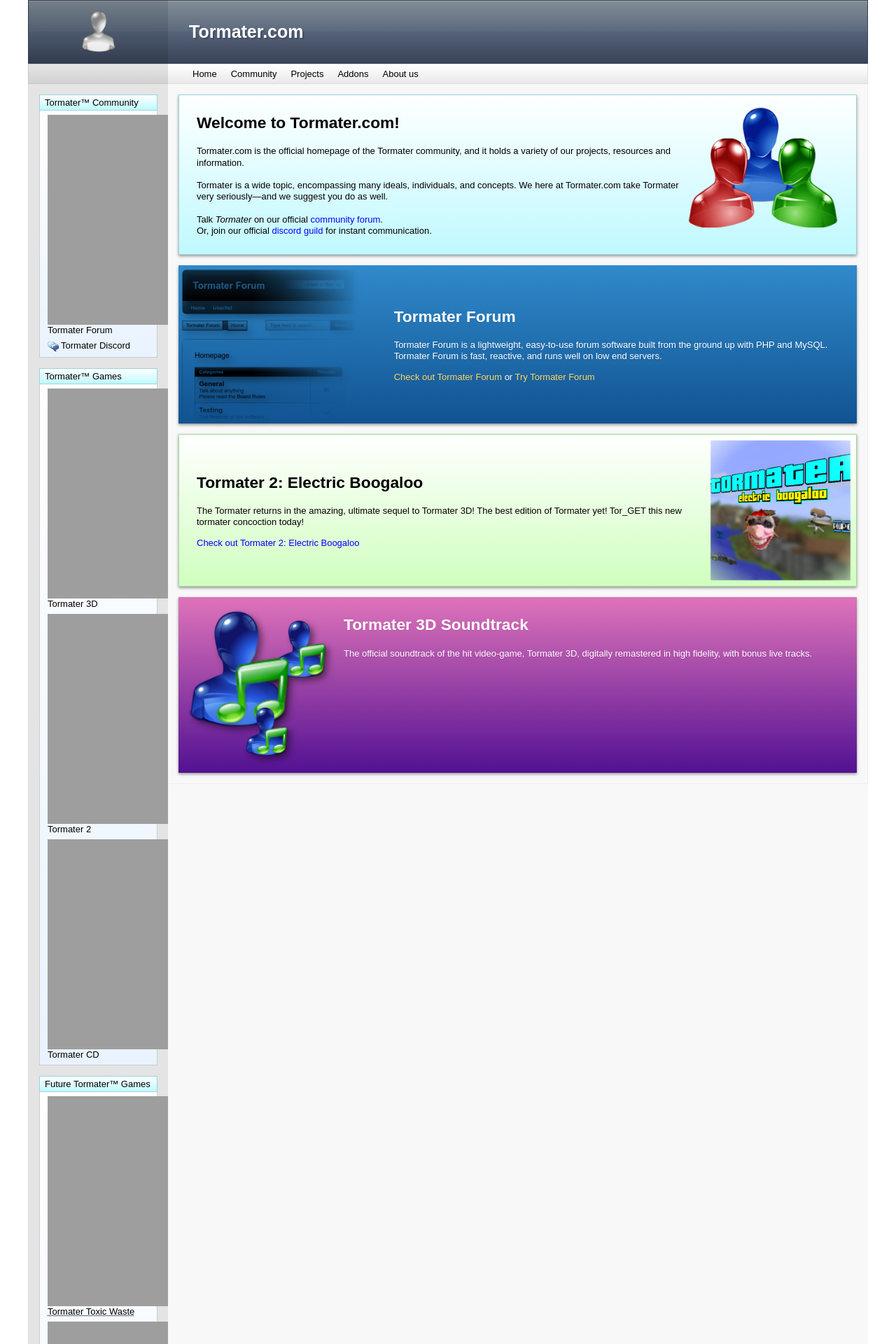
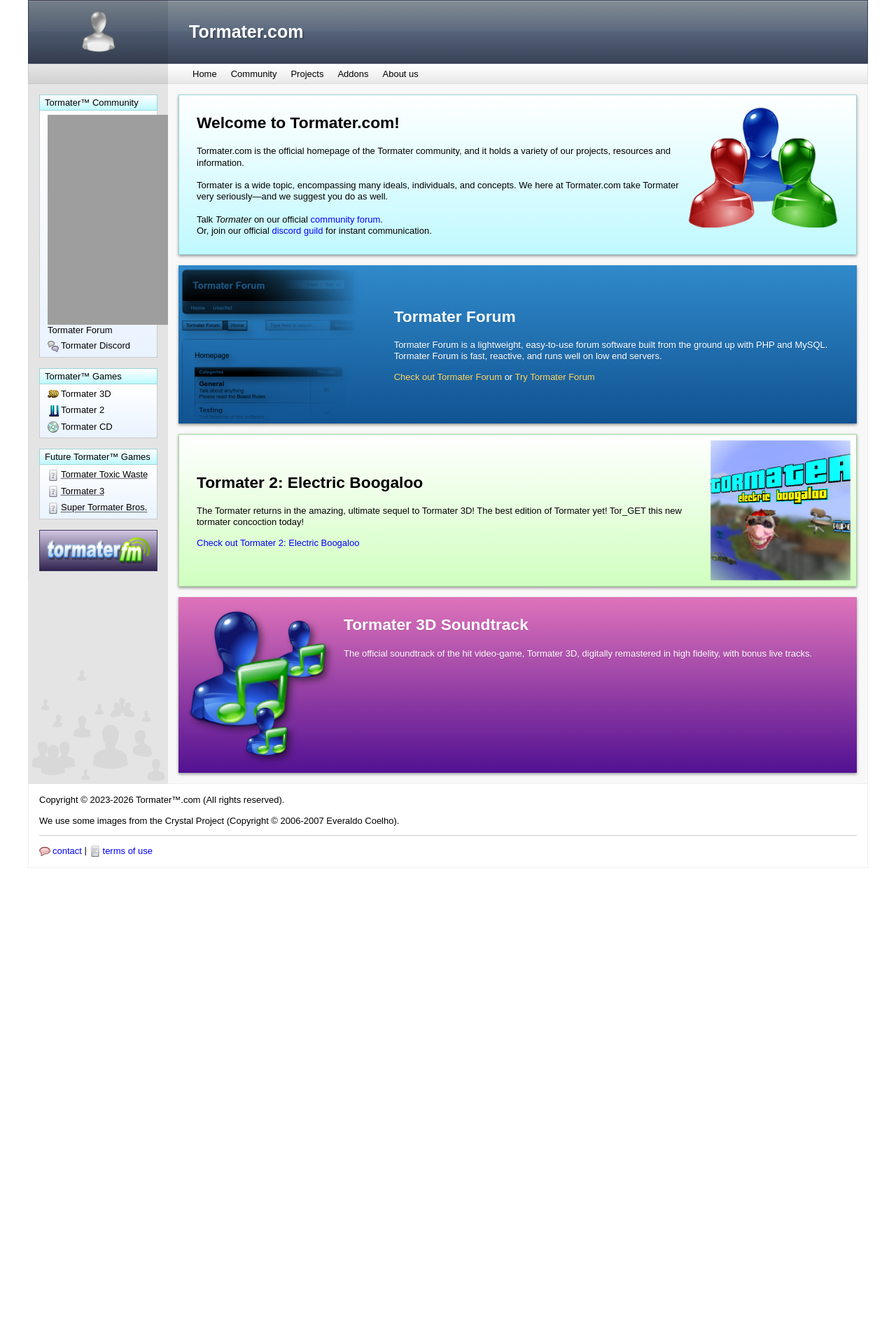
Before and after one commit to tormater/tormater.github.io, a Jekyll site: the page built from index.html, in a window 1280 px wide. Shown: the top 1920 px of the page at 70% size. Built offline with Jekyll 4.4.1, drawn with Linux system fonts in a browser that asks for light colours; after the commit the page ends 1240 px from its top, so only the background shows below that; grey boxes are pictures that could not be loaded.

Commit message:
SVG icons

```diff
--- a/_layouts/default.html
+++ b/_layouts/default.html
@@ -33,23 +33,23 @@
       <div class="lower">
       <b class="link_title"><span class="long">Tormater™ </span>Community</b>
         <ul class="nav_list">
-          <li><a href="https://forum.tormater.com"><img src="{{"assets/images/torforum.png" | absolute_url }}"><span class="long">Tormater </span>Forum</a></li>
-          <li><a href="https://discord.gg/zbQUz6XeHS"><img src="{{"assets/images/irc_online.png" | absolute_url }}"><span class="long">Tormater </span>Discord</a></li>
+          <li><a href="https://forum.tormater.com"><img src="{{"assets/images/torforum.svg" | absolute_url }}"><span class="long">Tormater </span>Forum</a></li>
+          <li><a href="https://discord.gg/zbQUz6XeHS"><img src="{{"assets/images/chat_discord.svg" | absolute_url }}"><span class="long">Tormater </span>Discord</a></li>
           <!-- <li><a href=""><img src="{{"assets/images/torblog.png" | absolute_url }}"><span class="long">Tormater </span>Blogspot</a></li> -->
         </ul>
       <br>
       <b class="link_title"><span class="long">Tormater™ </span>Games</b>
         <ul class="nav_list">
-          <li><a href="{{"/projects/tormater-3d" | absolute_url }}"><img src="{{"assets/images/tor1.png" | absolute_url }}">Tormater 3D</a></li>
-          <li><a href="{{"/projects/tormater-2" | absolute_url }}"><img src="{{"assets/images/tor2.png" | absolute_url }}">Tormater 2</a></li>
-          <li><a href="{{"/projects/tormater-cd" | absolute_url }}"><img src="{{"assets/images/torcd.png" | absolute_url }}">Tormater CD</a></li>
+          <li><a href="{{"/projects/tormater-3d" | absolute_url }}"><img src="{{"assets/images/tormater3d.svg" | absolute_url }}">Tormater 3D</a></li>
+          <li><a href="{{"/projects/tormater-2" | absolute_url }}"><img src="{{"assets/images/tormater2.svg" | absolute_url }}">Tormater 2</a></li>
+          <li><a href="{{"/projects/tormater-cd" | absolute_url }}"><img src="{{"assets/images/tormatercd.svg" | absolute_url }}">Tormater CD</a></li>
         </ul>
       <br>
       <b class="link_title">Future <span class="long">Tormater™ </span>Games</b>
         <ul class="nav_list">
-          <li><abbr title="Coming soon..."><img src="{{"assets/images/torxicmaste.png" | absolute_url }}"><span class="long">Tormater </span>Toxic Waste</abbr></li>
-          <li><abbr title="Coming soon..."><img src="{{"assets/images/unknown.png" | absolute_url }}">Tormater 3</abbr></li>
-          <li><abbr title="Coming soon..."><img src="{{"assets/images/unknown.png" | absolute_url }}"><span class="long">Super </span>Tormater Bros.</abbr></li>
+          <li><abbr title="Coming soon..."><img src="{{"assets/images/unknown.svg" | absolute_url }}"><span class="long">Tormater </span>Toxic Waste</abbr></li>
+          <li><abbr title="Coming soon..."><img src="{{"assets/images/unknown.svg" | absolute_url }}">Tormater 3</abbr></li>
+          <li><abbr title="Coming soon..."><img src="{{"assets/images/unknown.svg" | absolute_url }}"><span class="long">Super </span>Tormater Bros.</abbr></li>
           <!-- <li><abbr title="Coming soon...">Toxic Waste: Aftermath</abbr></li> -->
         </ul>
       <br>
@@ -75,7 +75,7 @@
     <br><br>
     We use some images from the Crystal Project (Copyright © 2006-2007 Everaldo Coelho).</span></div>
     <div class="legal">
-      <a href="{{"/contact" | absolute_url }}">contact</a> | <a href="{{"/terms" | absolute_url }}">terms of use</a>
+      <a class="text_with_icon" href="{{"/contact" | absolute_url }}"><img src="{{"assets/images/contact.svg" | absolute_url }}"><span>contact</span></a> | <a class="text_with_icon" href="{{"/terms" | absolute_url }}"><img src="{{"assets/images/text.svg" | absolute_url }}"><span>terms of use</span></a>
     </div>
   </div>
 </body>
```
